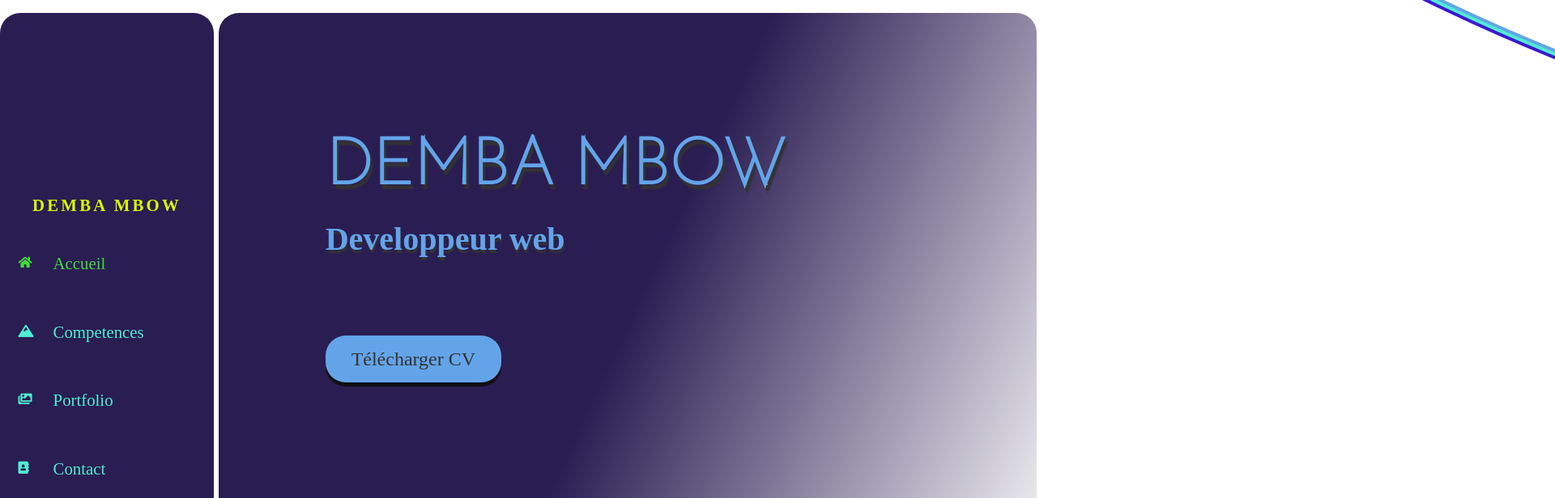
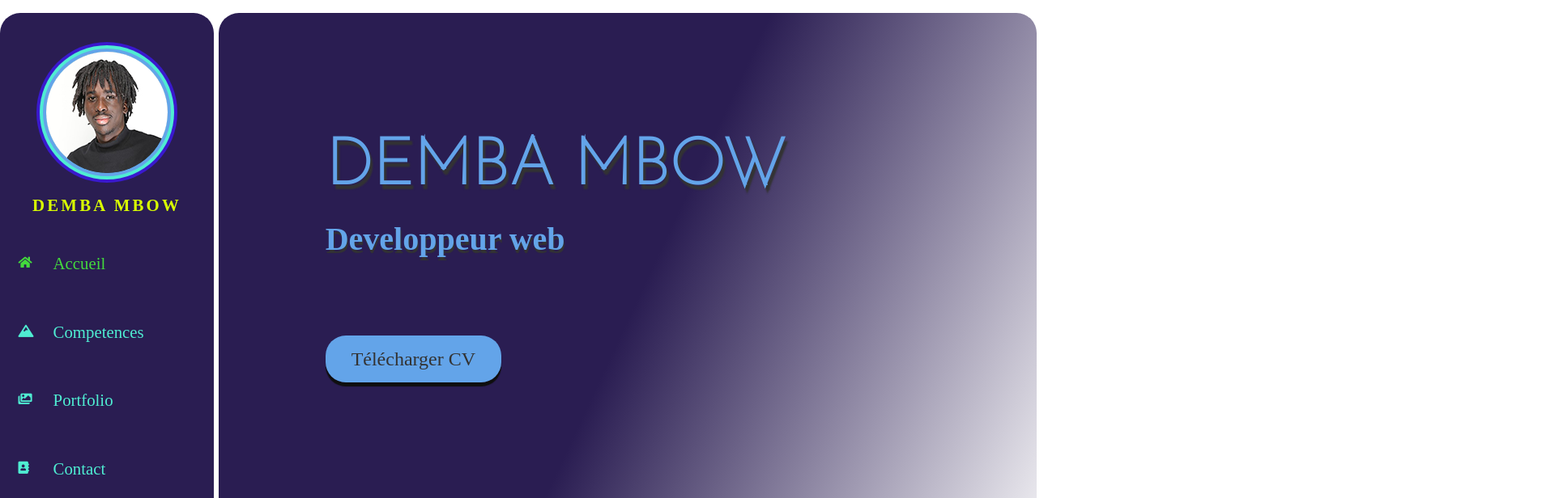
Before and after one commit to DembaMBOW/react-cv, a React (Create React App) app: page / in a window 1280 px wide. Shown: the top 616 px of the page at 81% size, 1920 px wide, since content can reach past the window. Built offline with nearby package versions, Linux system fonts and the light colour scheme; a web font is replaced by a local one.

Commit message:
photo_icon

```diff
--- a/src/components/Navigation.js
+++ b/src/components/Navigation.js
@@ -8,7 +8,7 @@ const Navigation = () => {
         <div className="sidebar">
             <div className="id">
                 <div className="idContent">
-                    <img src="./media/demba2.jpg" alt="profil-pic" />
+                    <img src="./media/photot-demba-1.jpg" alt="profil-pic" />
                     <h3>Demba mbow</h3>
                 </div>
             </div>
```
Also changed, not shown: public/media/demba2.jpg (deleted).
